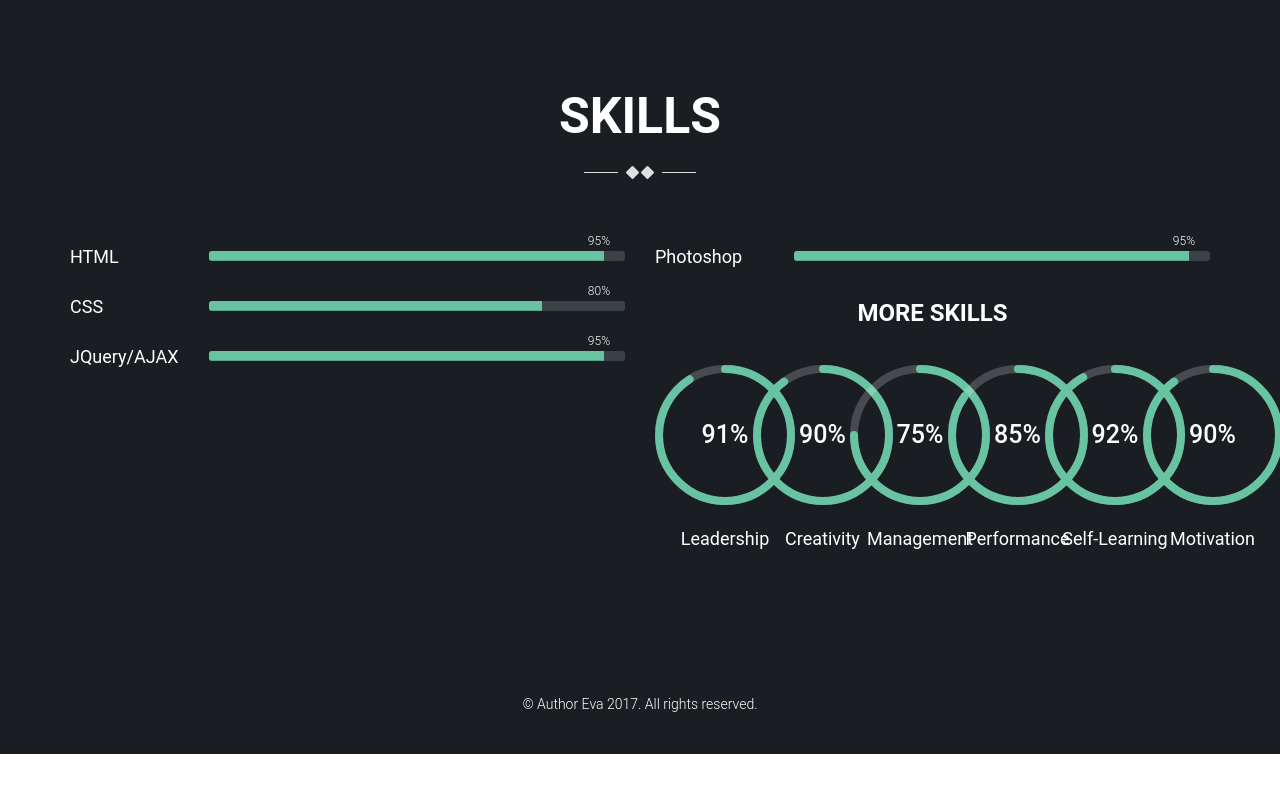
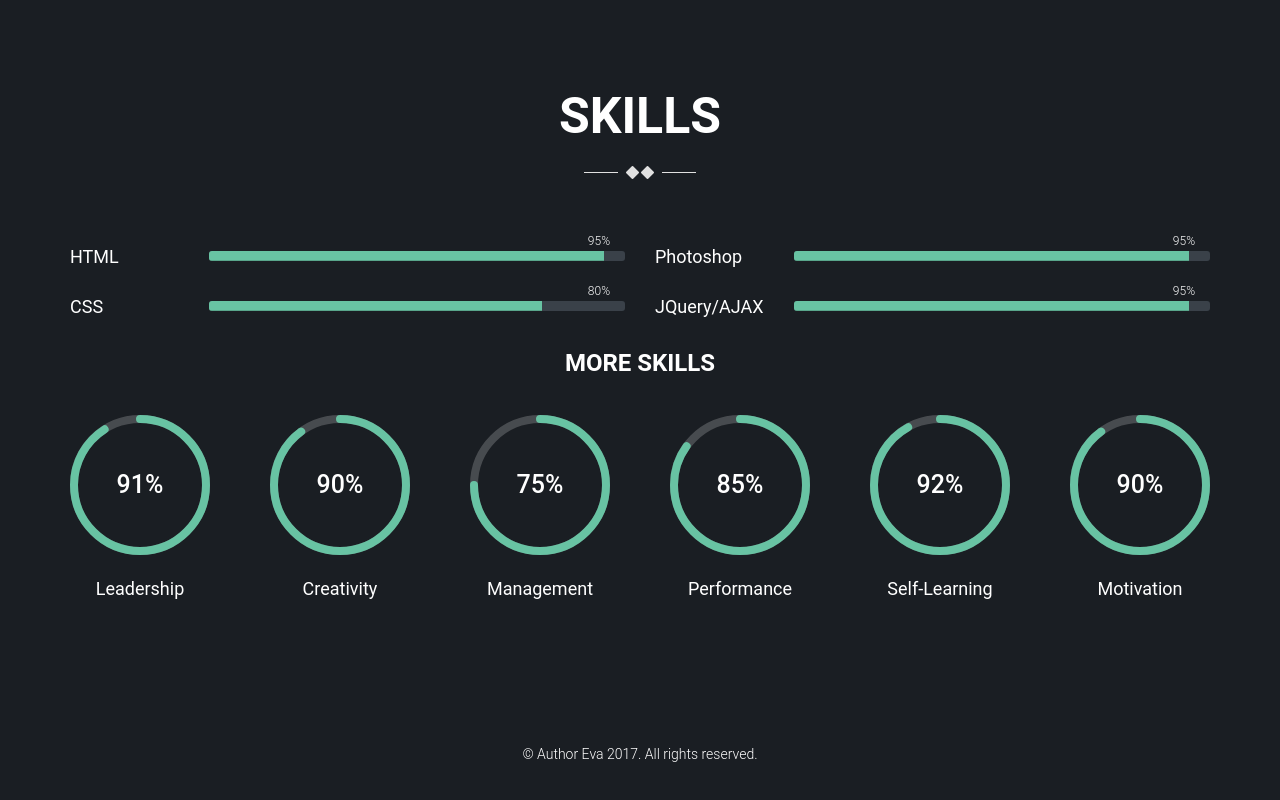
Before and after one commit to EvaPrenitta/Evaprenitta.github.io, a plain HTML site: page Profile/index.html in a window 1280 px wide. Shown: the part 2468-3268 px from the top of the page. Before the commit the page ends 3222 px from the top, so only its background shows below. Drawn offline with Linux system fonts and the light colour scheme.

Commit message:
Update index.html

```diff
--- a/Profile/index.html
+++ b/Profile/index.html
@@ -231,13 +231,7 @@
                 </div>
               </div><!-- /.progress -->
             </div><!-- /.skill-progress -->
-            <div class="skill-progress">
-              <div class="skill-title"><h3>jQuery/AJAX</h3></div>
-              <div class="progress">
-                <div class="progress-bar six-sec-ease-in-out" role="progressbar" aria-valuenow="95" aria-valuemin="0" aria-valuemax="100" ><span>95%</span>
-                </div>
-              </div><!-- /.progress -->
-            </div><!-- /.skill-progress -->
+
           </div><!-- /.col-md-6 -->
 
           <div class="col-md-6">
@@ -248,6 +242,16 @@
                 </div>
               </div><!-- /.progress -->
             </div><!-- /.skill-progress -->
+
+	<div class="skill-progress">
+              <div class="skill-title"><h3>jQuery/AJAX</h3></div>
+              <div class="progress">
+                <div class="progress-bar six-sec-ease-in-out" role="progressbar" aria-valuenow="95" aria-valuemin="0" aria-valuemax="100" ><span>95%</span>
+                </div>
+              </div><!-- /.progress -->
+            </div><!-- /.skill-progress -->
+
+            </div><!-- /.col-md-6 -->
 
 
         <div class="skill-chart text-center">
```
